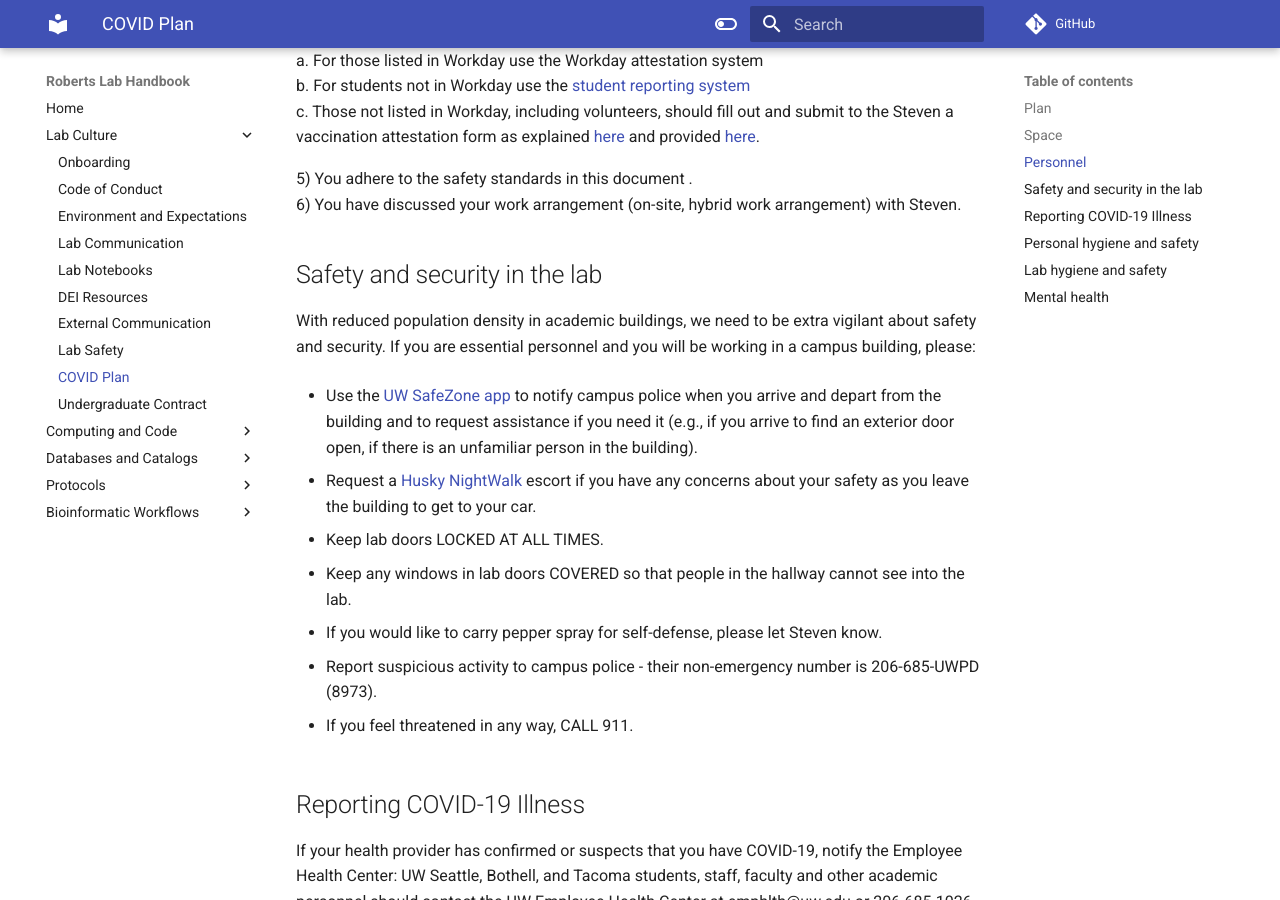
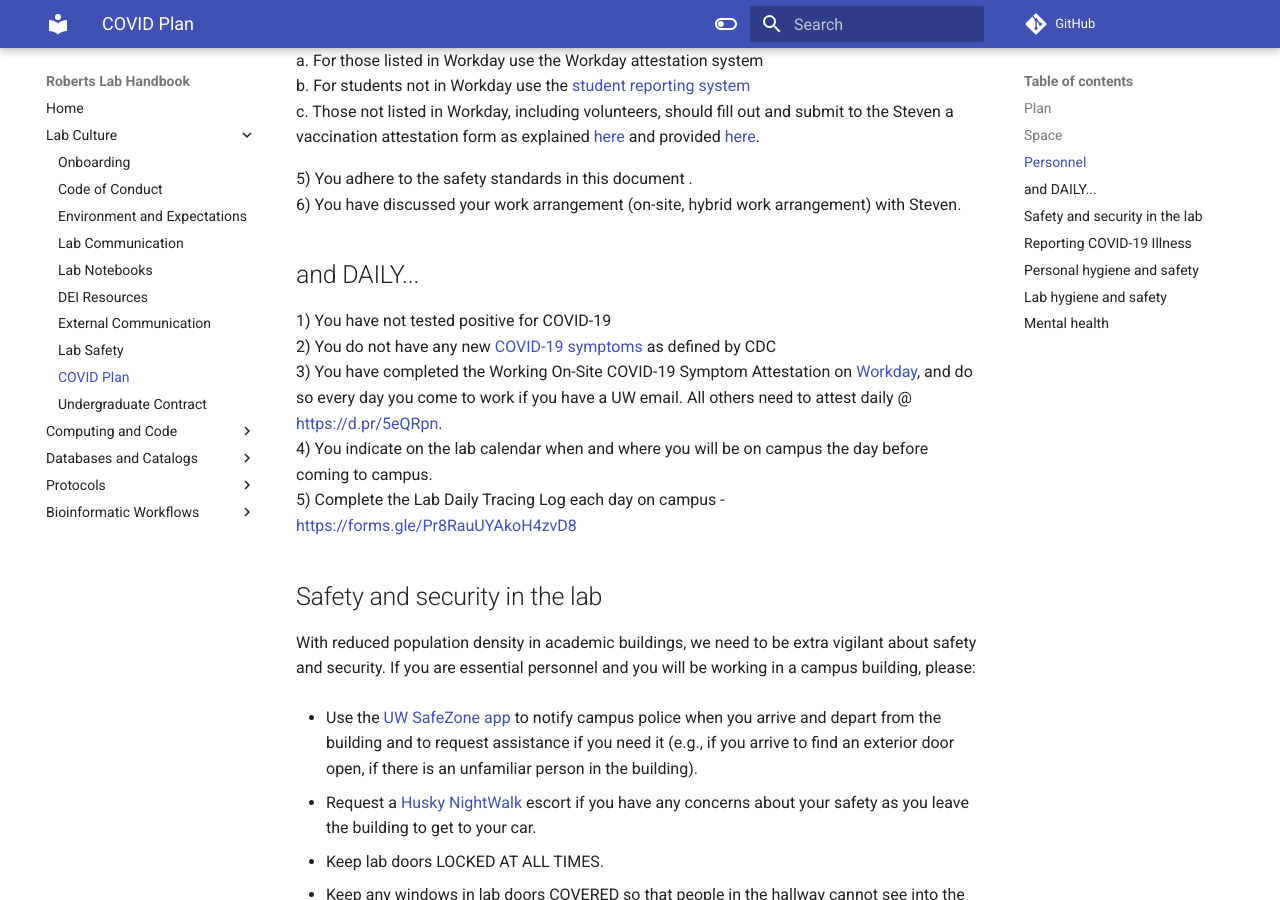
Before and after one commit to RobertsLab/resources, an MkDocs documentation site: the page built from docs/COVID-Health-and-Safety-Plan.md, in a window 1280 px wide and 900 px high, scrolled down 1208 px. Built offline with MkDocs 1.6.1 and Material for MkDocs 9.7.7, drawn with Linux system fonts in a browser that asks for light colours; comment, search, counter and statistics services are not loaded.

Commit message:
added daily

```diff
--- a/docs/COVID-Health-and-Safety-Plan.md
+++ b/docs/COVID-Health-and-Safety-Plan.md
@@ -40,7 +40,13 @@ If someone believes that the Health and Safety Plan is not being followed, pleas
 6)	You have discussed your work arrangement (on-site, hybrid work arrangement)  with Steven.
 
 
+## and DAILY...
 
+1) You have not tested positive for COVID-19
+2) You do not have any new [COVID-19 symptoms](https://www.cdc.gov/coronavirus/2019-ncov/symptoms-testing/symptoms.html) as defined by CDC
+3) You have completed the Working On-Site COVID-19 Symptom Attestation on [Workday](https://wd5.myworkday.com/uw/login.htmld), and do so every day you come to work if you have a UW email. All others need to attest daily @ [https://d.pr/5eQRpn](https://d.pr/5eQRpn).
+4) You indicate on the lab calendar when and where you will be on campus the day before coming to campus.
+5) Complete the Lab Daily Tracing Log each day on campus - [https://forms.gle/Pr8RauUYAkoH4zvD8](https://forms.gle/Pr8RauUYAkoH4zvD8)
 
 ## Safety and security in the lab
 
```
